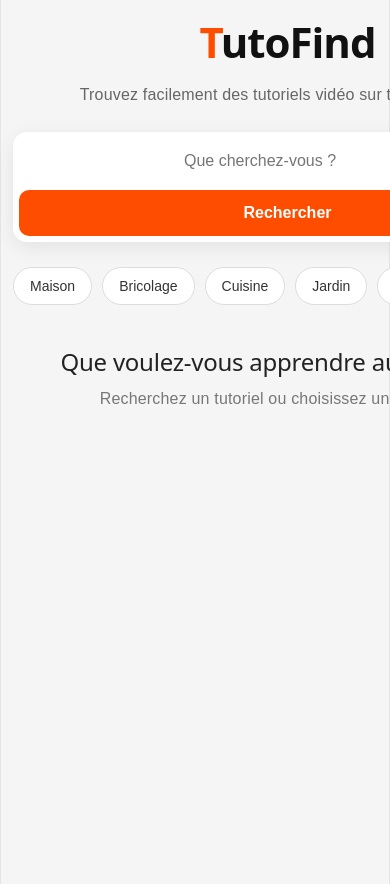
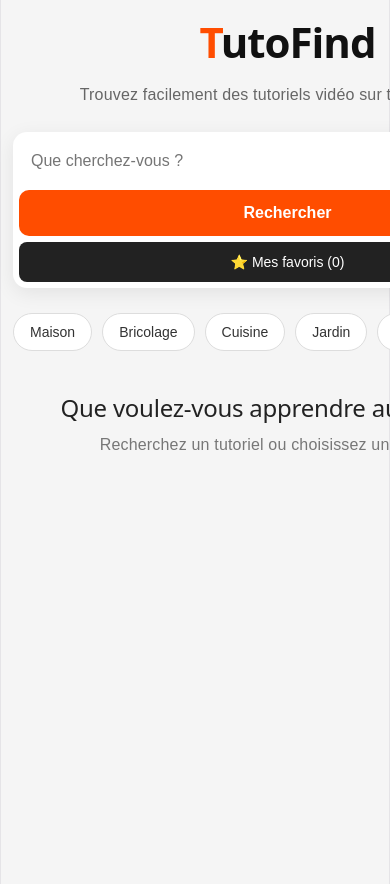
Before and after one commit to TutoFindFR/tuto, a React (Vite) app: page / in a window 390 px wide. Shown: the top 884 px of the page. Built offline with nearby package versions, Linux system fonts and the light colour scheme.

Commit message:
correction affichage mobil et favoris

```diff
--- a/src/App.css
+++ b/src/App.css
@@ -466,3 +466,56 @@ button:hover {
     margin: 35px auto;
   }
 }
+.bouton-favori {
+  position: absolute;
+  top: 10px;
+  right: 12px;
+  z-index: 2;
+  padding: 0;
+  border: none;
+  background: transparent;
+  color: white;
+  font-size: 28px;
+  line-height: 1;
+  cursor: pointer;
+  text-shadow: 0 2px 5px rgba(0, 0, 0, 0.6);
+}
+.bouton-favori.favori-actif {
+  color: #ff4d00;
+}
+.mes-favoris button {
+  padding: 8px 12px;
+  font-size: 13px;
+}
+@media (max-width: 700px) {
+  .search {
+    width: 100%;
+    max-width: 100%;
+    box-sizing: border-box;
+    flex-direction: column;
+  }
+
+  .search input,
+  .search-button,
+  .mes-favoris,
+  .mes-favoris button {
+    width: 100%;
+    box-sizing: border-box;
+  }
+
+  .mes-favoris button {
+    padding: 12px;
+    font-size: 14px;
+  }
+}
+@media (max-width: 700px) {
+  .mes-favoris {
+    display: block;
+    width: 100%;
+  }
+
+  .mes-favoris button {
+    display: block;
+    width: 100%;
+  }
+}
--- a/src/App.jsx
+++ b/src/App.jsx
@@ -7,6 +7,7 @@ function App() {
   const [recherche, setRecherche] = useState("");
   const [categorie, setCategorie] = useState("");
   const [resultats, setResultats] = useState([]);
+
   const [recherchesRecentes, setRecherchesRecentes] = useState(() => {
     const recherchesSauvegardees =
       localStorage.getItem("recherchesRecentes");
@@ -15,6 +16,16 @@ function App() {
       ? JSON.parse(recherchesSauvegardees)
       : [];
   });
+
+  const [favoris, setFavoris] = useState(() => {
+    const favorisSauvegardes = localStorage.getItem("favoris");
+
+    return favorisSauvegardes
+      ? JSON.parse(favorisSauvegardes)
+      : [];
+  });
+
+  const [afficherFavoris, setAfficherFavoris] = useState(false);
 
   const resultatsRef = useRef(null);
   const [pageToken, setPageToken] = useState("");
@@ -26,6 +37,10 @@ function App() {
     );
   }, [recherchesRecentes]);
 
+  useEffect(() => {
+    localStorage.setItem("favoris", JSON.stringify(favoris));
+  }, [favoris]);
+
   const categories = [
     "Maison",
     "Bricolage",
@@ -35,14 +50,34 @@ function App() {
     "Informatique",
   ];
 
+  const gererFavori = (video) => {
+    setFavoris((anciensFavoris) => {
+      const dejaFavori = anciensFavoris.some(
+        (favori) => favori.id.videoId === video.id.videoId
+      );
+
+      if (dejaFavori) {
+        return anciensFavoris.filter(
+          (favori) => favori.id.videoId !== video.id.videoId
+        );
+      }
+
+      return [...anciensFavoris, video];
+    });
+  };
+
   const lancerRecherche = async (
     rechercheAUtiliser = recherche,
     categorieRecherche = categorie
   ) => {
     if (rechercheAUtiliser.trim() === "" && !categorieRecherche) {
-      setErreur("Choisis une catégorie ou écris quelque chose à rechercher.");
+      setErreur(
+        "Choisis une catégorie ou écris quelque chose à rechercher."
+      );
       return;
     }
+
+    setAfficherFavoris(false);
 
     if (rechercheAUtiliser.trim() !== "") {
       setRecherche(rechercheAUtiliser);
@@ -52,7 +87,9 @@ function App() {
 
         const nouvelles = [
           nouvelleRecherche,
-          ...anciennes.filter((item) => item !== nouvelleRecherche),
+          ...anciennes.filter(
+            (item) => item !== nouvelleRecherche
+          ),
         ];
 
         return nouvelles.slice(0, 5);
@@ -64,11 +101,14 @@ function App() {
     setErreur("");
 
     try {
+      const termeRecherche =
+        categorieRecherche && rechercheAUtiliser.trim()
+          ? `${categorieRecherche} ${rechercheAUtiliser} tutoriel`
+          : `${categorieRecherche || rechercheAUtiliser} tutoriel`;
+
       const response = await fetch(
         `https://www.googleapis.com/youtube/v3/search?part=snippet&q=${encodeURIComponent(
-          categorieRecherche && rechercheAUtiliser.trim()
-            ? `${categorieRecherche} ${rechercheAUtiliser} tutoriel`
-            : `${categorieRecherche || rechercheAUtiliser} tutoriel`
+          termeRecherche
         )}&type=video&maxResults=12&key=${import.meta.env.VITE_YOUTUBE_API_KEY}`
       );
 
@@ -92,7 +132,9 @@ function App() {
       setChargement(false);
     } catch (error) {
       console.error("Erreur YouTube :", error);
-      setErreur("Impossible de récupérer les résultats. Réessaie.");
+      setErreur(
+        "Impossible de récupérer les résultats. Réessaie."
+      );
       setChargement(false);
     }
   };
@@ -103,11 +145,13 @@ function App() {
     setChargement(true);
 
     try {
+      const termeRecherche = categorie
+        ? `${categorie} ${recherche} tutoriel`
+        : `${recherche} tutoriel`;
+
       const response = await fetch(
         `https://www.googleapis.com/youtube/v3/search?part=snippet&q=${encodeURIComponent(
-          categorie
-            ? `${categorie} ${recherche} tutoriel`
-            : `${recherche} tutoriel`
+          termeRecherche
         )}&type=video&maxResults=12&pageToken=${pageToken}&key=${import.meta.env.VITE_YOUTUBE_API_KEY}`
       );
 
@@ -123,16 +167,25 @@ function App() {
       setPageToken(data.nextPageToken || "");
       setChargement(false);
     } catch (error) {
-      console.error("Erreur chargement supplémentaire :", error);
+      console.error(
+        "Erreur chargement supplémentaire :",
+        error
+      );
       setChargement(false);
     }
   };
+
+  const videosAffichees = afficherFavoris
+    ? favoris
+    : resultats;
 
   return (
     <div className="app">
       <h1 className="logo">TutoFind</h1>
 
-      <p>Trouvez facilement des tutoriels vidéo sur tous les sujets.</p>
+      <p>
+        Trouvez facilement des tutoriels vidéo sur tous les sujets.
+      </p>
 
       <div className="search">
         <input
@@ -148,12 +201,28 @@ function App() {
           spellCheck="false"
         />
 
-        <button className="search-button" onClick={() => lancerRecherche()}>
+        <button
+          className="search-button"
+          onClick={() => lancerRecherche()}
+        >
           Rechercher
         </button>
+
+        <div className="mes-favoris">
+          <button
+            onClick={() =>
+              setAfficherFavoris(!afficherFavoris)
+            }
+          >
+            {afficherFavoris
+  ? "← Retour aux résultats"
+  : `⭐ Mes favoris (${favoris.length})`}
+          </button>
+        </div>
       </div>
 
-      {recherchesRecentes.length > 0 && (
+      {recherchesRecentes.length > 0 &&
+        !afficherFavoris && (
           <div className="recherches-recentes">
             <span>Recherches récentes :</span>
 
@@ -171,58 +240,151 @@ function App() {
           </div>
         )}
 
+      {!afficherFavoris && (
         <div className="categories">
           {categories.map((nom) => (
             <button
               key={nom}
               onClick={() => {
-  const nouvelleCategorie = categorie === nom ? "" : nom;
+                const nouvelleCategorie =
+                  categorie === nom ? "" : nom;
 
                 setCategorie(nouvelleCategorie);
                 setResultats([]);
                 setErreur("");
-  lancerRecherche(recherche, nouvelleCategorie);
+
+                lancerRecherche(
+                  recherche,
+                  nouvelleCategorie
+                );
               }}
-            className={categorie === nom ? "active" : ""}
+              className={
+                categorie === nom ? "active" : ""
+              }
             >
               {nom}
             </button>
           ))}
         </div>
+      )}
 
-      {categorie && <p>Catégorie sélectionnée : {categorie}</p>}
+      {afficherFavoris ? (
+        <>
+          <div
+            className="titre-resultats"
+            ref={resultatsRef}
+          >
+            <h2>⭐ Mes favoris</h2>
+            <p>
+              {favoris.length}{" "}
+              {favoris.length > 1
+                ? "tutoriels enregistrés"
+                : "tutoriel enregistré"}
+            </p>
+          </div>
 
-      {chargement && <p>Recherche en cours...</p>}
+          {favoris.length === 0 && (
+            <div className="message-accueil">
+              <h2>Aucun favori pour le moment</h2>
+              <p>
+                Ajoutez des tutoriels à vos favoris avec
+                l'étoile ⭐.
+              </p>
+            </div>
+          )}
+        </>
+      ) : (
+        <>
+          {categorie && (
+            <p>
+              Catégorie sélectionnée : {categorie}
+            </p>
+          )}
 
-      {!chargement && !erreur && resultats.length === 0 && (
+          {chargement && (
+            <p>Recherche en cours...</p>
+          )}
+
+          {!chargement &&
+            !erreur &&
+            resultats.length === 0 && (
               <div className="message-accueil">
-          <h2>Que voulez-vous apprendre aujourd'hui ?</h2>
-          <p>Recherchez un tutoriel ou choisissez une catégorie.</p>
+                <h2>
+                  Que voulez-vous apprendre aujourd'hui ?
+                </h2>
+                <p>
+                  Recherchez un tutoriel ou choisissez une
+                  catégorie.
+                </p>
               </div>
             )}
 
           {erreur && <p>{erreur}</p>}
 
           {resultats.length > 0 && (
-        <div className="titre-resultats" ref={resultatsRef}>
-          <h2>Résultats pour : {recherche}</h2>
-          <p>{resultats.length} résultats trouvés</p>
+            <div
+              className="titre-resultats"
+              ref={resultatsRef}
+            >
+              <h2>
+                Résultats pour : {recherche}
+              </h2>
+              <p>
+                {resultats.length} résultats trouvés
+              </p>
             </div>
           )}
+        </>
+      )}
 
+      {videosAffichees.length > 0 && (
         <div className="resultats">
-        {resultats.map((resultat) => (
-          <div className="resultat" key={resultat.id.videoId}>
+          {videosAffichees.map((resultat) => {
+            const estFavori = favoris.some(
+              (favori) =>
+                favori.id.videoId ===
+                resultat.id.videoId
+            );
+
+            return (
+              <div
+                className="resultat"
+                key={resultat.id.videoId}
+              >
                 <div className="image-resultat">
                   <img
-                src={resultat.snippet.thumbnails.medium.url}
+                    src={
+                      resultat.snippet.thumbnails.medium.url
+                    }
                     alt={resultat.snippet.title}
                   />
 
-              <span className="badge-tutoriel">TUTORIEL</span>
+                  <span className="badge-tutoriel">
+                    TUTORIEL
+                  </span>
+
+                  <button
+                    className={`bouton-favori ${
+                      estFavori
+                        ? "favori-actif"
+                        : ""
+                    }`}
+                    onClick={() =>
+                      gererFavori(resultat)
+                    }
+                    aria-label={
+                      estFavori
+                        ? "Retirer des favoris"
+                        : "Ajouter aux favoris"
+                    }
+                  >
+                    {estFavori ? "★" : "☆"}
+                  </button>
                 </div>
 
-            <h3>{resultat.snippet.title}</h3>
+                <h3>
+                  {resultat.snippet.title}
+                </h3>
 
                 <small>
                   <span className="chaine">
@@ -230,7 +392,8 @@ function App() {
                   </span>
 
                   <span className="date-video">
-                {" "}·{" "}
+                    {" "}
+                    ·{" "}
                     {new Date(
                       resultat.snippet.publishedAt
                     ).toLocaleDateString("fr-FR")}
@@ -238,8 +401,12 @@ function App() {
                 </small>
 
                 <p>
-              {resultat.snippet.description.length > 120
-                ? resultat.snippet.description.substring(0, 120) + "..."
+                  {resultat.snippet.description.length >
+                  120
+                    ? resultat.snippet.description.substring(
+                        0,
+                        120
+                      ) + "..."
                     : resultat.snippet.description}
                 </p>
 
@@ -251,16 +418,20 @@ function App() {
                   Voir le tutoriel
                 </a>
               </div>
-        ))}
+            );
+          })}
         </div>
+      )}
 
-      {pageToken && (
+      {!afficherFavoris && pageToken && (
         <button
           className="voir-plus"
           onClick={chargerPlus}
           disabled={chargement}
         >
-          {chargement ? "Chargement..." : "Voir plus"}
+          {chargement
+            ? "Chargement..."
+            : "Voir plus"}
         </button>
       )}
     </div>
```
Lines whose indentation alone changed are shown as unchanged.
